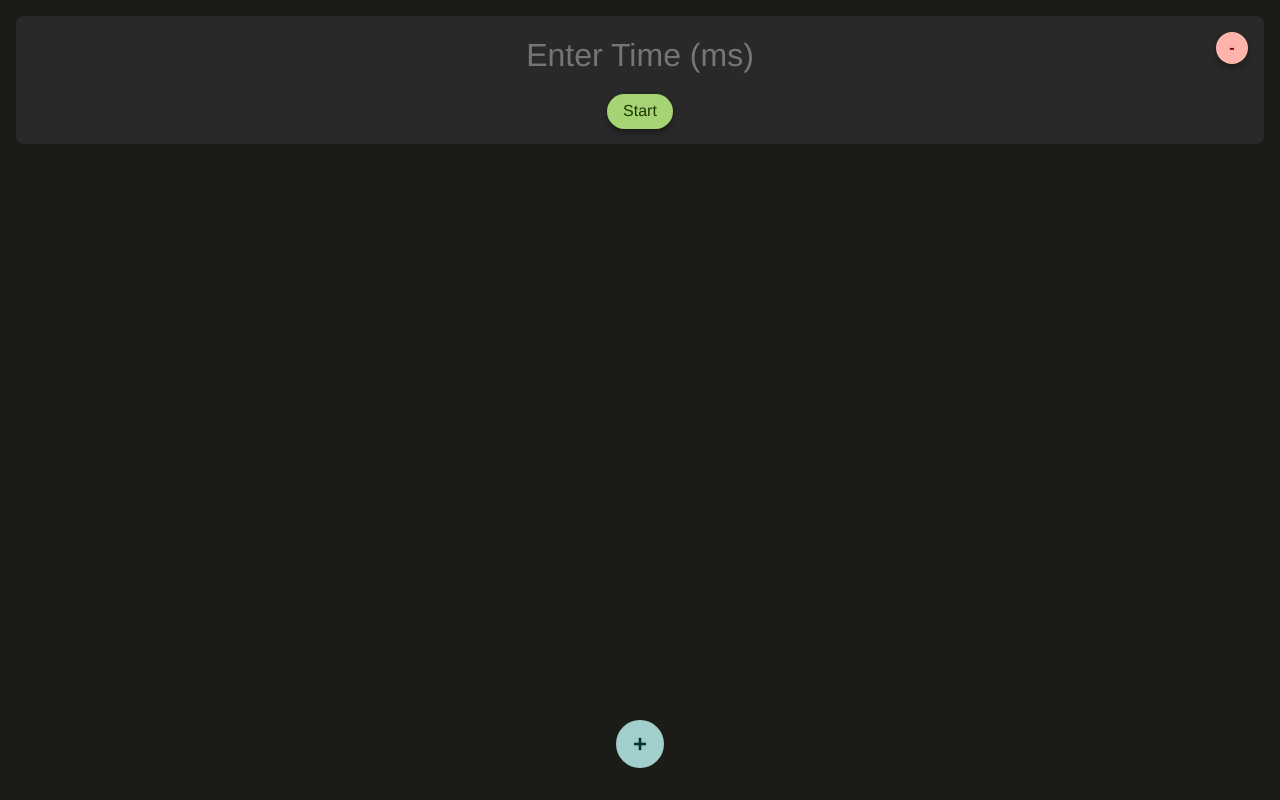
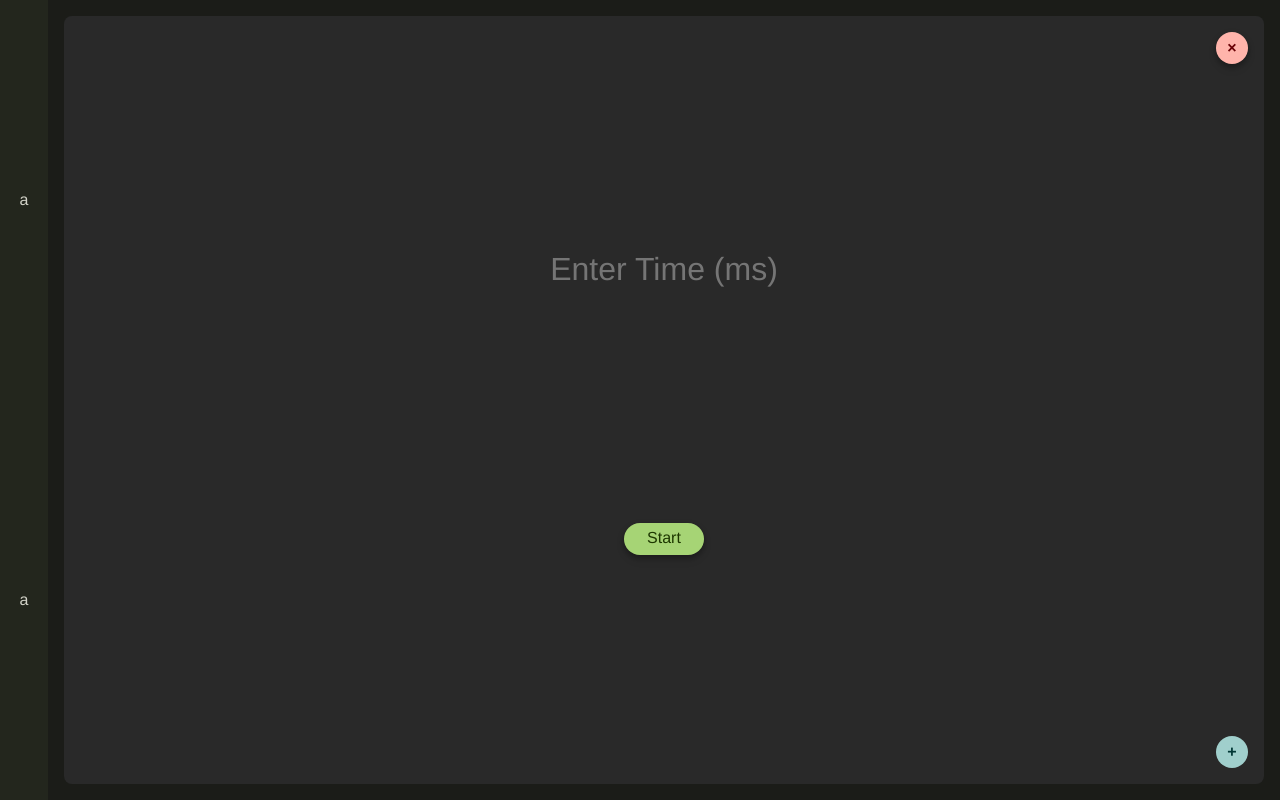
Before and after one commit to blorbb/minti, a SvelteKit app: page / in a window 1280 px wide. Built offline with nearby package versions, Linux system fonts and the light colour scheme; a web font is replaced by a local one.

Commit message:
feat(ui): a bunch of ui stuff
add navbar, changes side based on aspect ratio of the viewport. change sizes of buttons so that they are consistent. change padding and stuff.

```diff
--- a/src/app.scss
+++ b/src/app.scss
@@ -84,6 +84,11 @@
 
 	// disambiguation without 0
 	--default-font-feature-settings: "ss04";
+
+	// misc settings
+	--scrollbar-width: 0px;
+	--navbar-width: 3rem;
+	--timer-padding: 1rem;
 }
 
 // variables
@@ -122,6 +127,25 @@
 
 body {
 	height: 100vh;
+	overflow: hidden;
+}
+
+::-webkit-scrollbar {
+	width: var(--scrollbar-width);
+	height: var(--scrollbar-width);
+}
+
+::-webkit-scrollbar-thumb {
+	background: #000;
+	border-radius: var(--scrollbar-width);
+}
+
+::-webkit-scrollbar-track {
+	background-color: transparent;
+}
+
+::-webkit-scrollbar-corner {
+	background-color: transparent;
 }
 
 button {
--- a/src/lib/components/Timer.svelte
+++ b/src/lib/components/Timer.svelte
@@ -156,7 +156,7 @@
 			dispatch("remove");
 		}}
 	>
-		-
+		×
 	</button>
 </div>
 
@@ -231,7 +231,9 @@
 		background-color: var(--c-primary);
 		color: var(--c-primary-on);
 
-		padding: 0.5rem 1rem;
+		// padding: 0.5rem 1rem;
+		width: 5rem;
+		height: 2rem;
 		border-radius: 5rem;
 
 		filter: var(--shadow-drop-2);
--- a/src/lib/components/TimerList.svelte
+++ b/src/lib/components/TimerList.svelte
@@ -5,7 +5,7 @@
 	import { getCSSProp } from "$lib/utils/css";
 </script>
 
-<div class="timer-list">
+<div class="c-timer-list">
 	{#each $timerControllerList as tc (tc)}
 		<div
 			class="timer"
@@ -19,15 +19,22 @@
 </div>
 
 <style lang="scss">
-	.timer-list {
-		display: flex;
-		flex-direction: column;
-		padding: 1rem;
-		gap: 1rem;
+	.c-timer-list {
+		display: grid;
+		gap: var(--timer-padding);
+		grid-template-columns: repeat(auto-fit, minmax(20rem, 1fr));
+		padding: var(--timer-padding);
 		height: 100%;
+		overflow: hidden scroll;
+		// scrollbar-gutter: stable both-edges;
+
+		&::-webkit-scrollbar {
+			width: 0;
+		}
 
 		.timer {
-			flex-basis: 8rem;
+			min-height: 8rem;
+			scroll-snap-align: center;
 		}
 	}
 </style>
--- a/src/routes/+layout.svelte
+++ b/src/routes/+layout.svelte
@@ -9,4 +9,50 @@
 	<link rel="stylesheet" href="https://rsms.me/inter/inter.css" />
 </svelte:head>
 
-<slot />
+<div class="contents">
+	<div class="main-content">
+		<slot />
+	</div>
+	<div class="navbar">
+		<div>a</div>
+		<div>a</div>
+	</div>
+</div>
+
+<style lang="scss">
+	.contents {
+		display: grid;
+		grid-template-rows: calc(100vh - var(--navbar-width)) var(--navbar-width);
+
+		width: 100vw;
+		height: 100vh;
+
+		// overflow: hidden;
+	}
+
+	.main-content {
+		overflow: auto;
+	}
+
+	.navbar {
+		display: flex;
+		align-items: center;
+		justify-content: space-around;
+
+		background-color: var(--c-surface-1);
+	}
+
+	@media (min-aspect-ratio: 3/2) {
+		.contents {
+			grid-template-columns: var(--navbar-width) calc(
+					100vw - var(--navbar-width)
+				);
+			grid-template-rows: 1fr;
+		}
+
+		.navbar {
+			order: -1;
+			flex-direction: column;
+		}
+	}
+</style>
--- a/src/routes/+page.svelte
+++ b/src/routes/+page.svelte
@@ -9,21 +9,19 @@
 
 <style lang="scss">
 	.add-timer {
-		--l-size: 3rem;
+		--l-size: 2rem;
 
 		background-color: var(--c-tertiary);
 		color: var(--c-tertiary-on);
 
 		position: fixed;
 		bottom: 2rem;
-		left: 50%;
-		transform: translateX(-50%);
+		right: 2rem;
 
 		width: var(--l-size);
 		height: var(--l-size);
 		border-radius: 50%;
 
 		font-weight: 900;
-		font-size: 1.5rem;
 	}
 </style>
```
